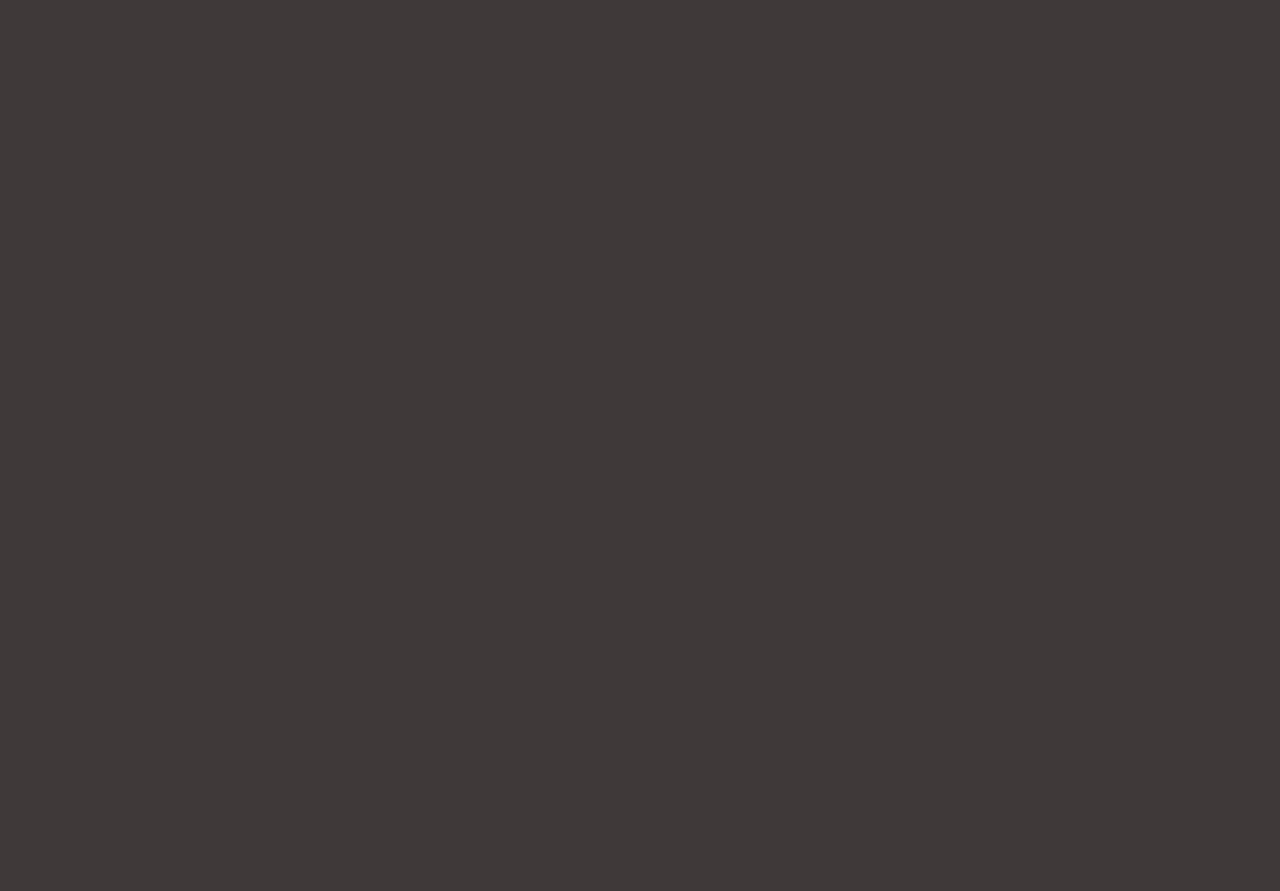
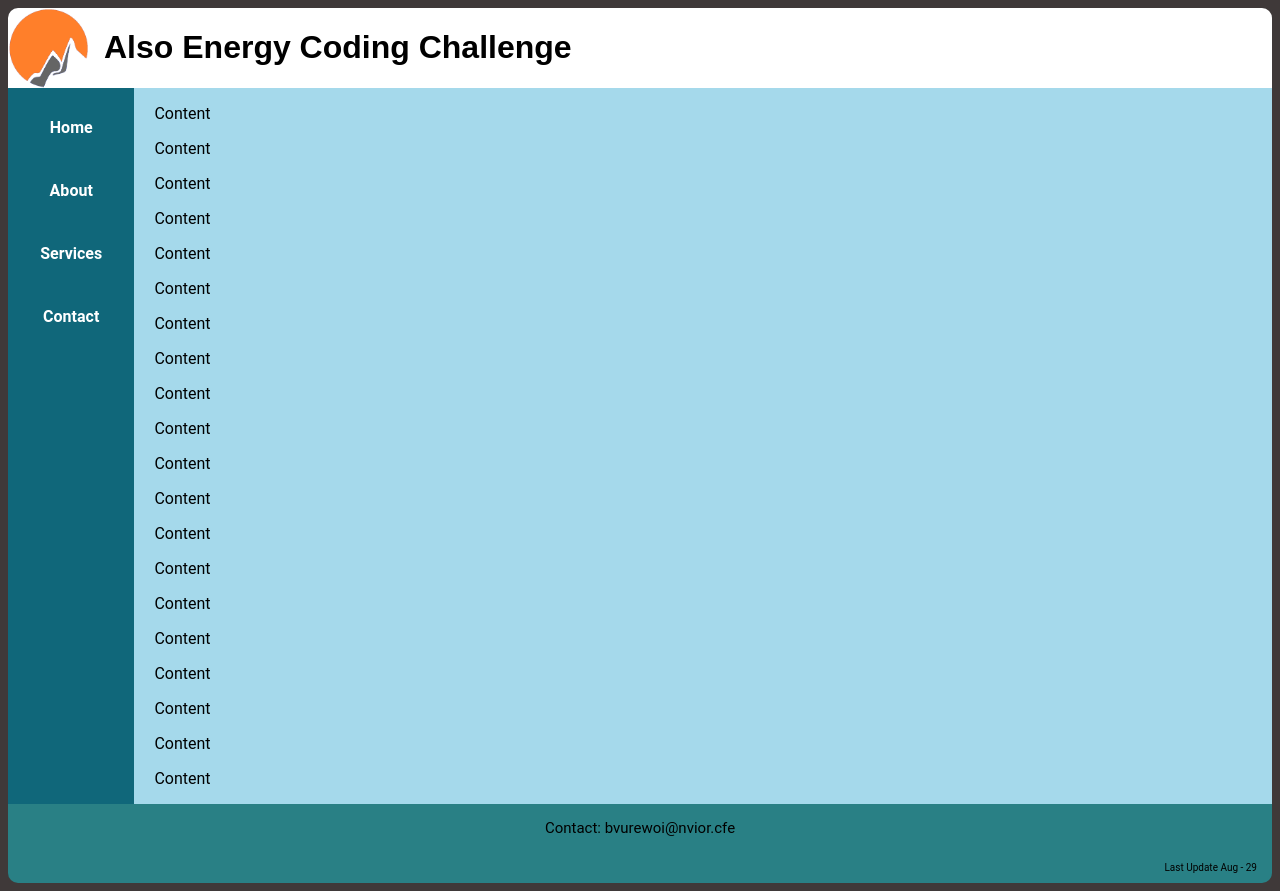
Before and after one commit to TwoChiangz/AlsoEnergy, a plain HTML site: page CodingChallenge/index.html in a window 1280 px wide. Before the commit the page ends 800 px from the top, so only its background shows below. Drawn offline with Linux system fonts and the light colour scheme.

Commit message:
Challenge 1

```diff
--- a/CodingChallenge/index.html
+++ b/CodingChallenge/index.html
@@ -1,11 +1,59 @@
 <?xml version="1.0" encoding="UTF-8"?>
 <!DOCTYPE html>
 <html xmlns="http://www.w3.org/1999/xhtml" xml:lang="en" lang="en">
-   <head>
-      <title>AlsoEnergyCoding</title>
-      <link rel="stylesheet" href="style.css">
-  </head>
-  <body>
-      <script src="main.js"></script>
-  </body>
+<head>
+    <title>AlsoEnergyCoding</title>
+    <link rel="stylesheet" href="style.css">
+    <link rel="icon" href="images/also logo.png" type="image">
+</head>
+<body class="body">
+    <script src="main.js"></script>
+    <div class="web">
+      <div class="header">
+        <img src="images/also logo.png" alt="Also Energy Logo" id="logo">
+        <h1>Also Energy Coding Challenge</h1>
+      </div>
+      <div class="columns">
+        <div class="leftCol">
+          <p>Home</p>
+          <p>About</p>
+          <p>Services</p>
+          <p>Contact</p>
+        </div>
+        <div class="rightCol">
+          <p>Content</p>
+          <p>Content</p>
+          <p>Content</p>
+          <p>Content</p>
+          <p>Content</p>
+          <p>Content</p>
+          <p>Content</p>
+          <p>Content</p>
+          <p>Content</p>
+          <p>Content</p>
+          <p>Content</p>
+          <p>Content</p>
+          <p>Content</p>
+          <p>Content</p>
+          <p>Content</p>
+          <p>Content</p>
+          <p>Content</p>
+          <p>Content</p>
+          <p>Content</p>
+          <p>Content</p>
+
+        </div>
+      </div>
+      <div class="footer">
+        <div class="contact">
+          <p>Contact: bvurewoi@nvior.cfe</p>
+        </div>
+        <div class="update">
+          <p>Last Update Aug - 29</p>
+        </div>
+      </div>
+    </div>
+
+
+</body></html>
 </html>
--- a/CodingChallenge/style.css
+++ b/CodingChallenge/style.css
@@ -1,3 +1,115 @@
+h1 {
+    font-family: "Montserrat", sans-serif;
+}
+
 body {
     background: #3F3939;
 }
+
+
+.web {
+    display: flex;
+    flex-direction: column;
+    width: 100%;
+    height: 100%;
+    margin: 0;
+}
+
+.header{
+    display: flex;
+    justify-content: start;
+    width: 100%;
+    height: 80px;
+    background-color: #ffffff;
+    border-radius: 10px 10px 0px 0px;
+}
+
+#logo {
+    max-width: auto;
+    max-height: 100%;
+    margin-right: 16px;
+}
+
+.columns {
+    display: flex;
+    justify-content: start;
+    width: 100%;
+    height: auto;
+}
+
+.leftCol {
+    background-color: #10677a;
+    width: 10%;
+    height: auto;
+}
+
+.leftCol p {
+    text-align: center;
+    color: #ffffff;
+    font-family: "Roboto", sans-serif;
+    font-weight: bold;
+    padding: 14px;
+}
+
+.leftCol p:hover {
+    color: #ffffff6b;
+    background-color: #168199;
+}
+
+.rightCol {
+    background-color: #a5d9eb;
+    width: 90%;
+    height: auto;
+}
+
+.rightCol p {
+    margin-left: 20px;
+    font-family: "Roboto", sans-serif;
+}
+
+.footer {
+    display: flex;
+    flex-direction: column;
+    background-color: #298085;
+    border-radius: 0px 0px 10px 10px;
+}
+
+.contact {
+    display: flex;
+    justify-content: center;
+    font-size: 15px;
+}
+
+.update {
+    display: flex;
+    justify-content: flex-end;
+    font-size: 10px;
+    margin-right: 15px;
+}
+
+.contact p, .update p {
+    font-family: "Roboto", sans-serif;
+}
+
+@media only screen and (max-width: 600px) {
+    h1{
+        font-size: 22px;
+    }
+
+    .body {
+        margin: 0px;
+    }
+
+    .header,.footer {
+        border-radius: 0;
+    }
+
+    .columns {
+        display: flex;
+        flex-direction: column-reverse;
+    }
+
+    .leftCol, .rightCol {
+        width: 100%;
+    }
+}
```
